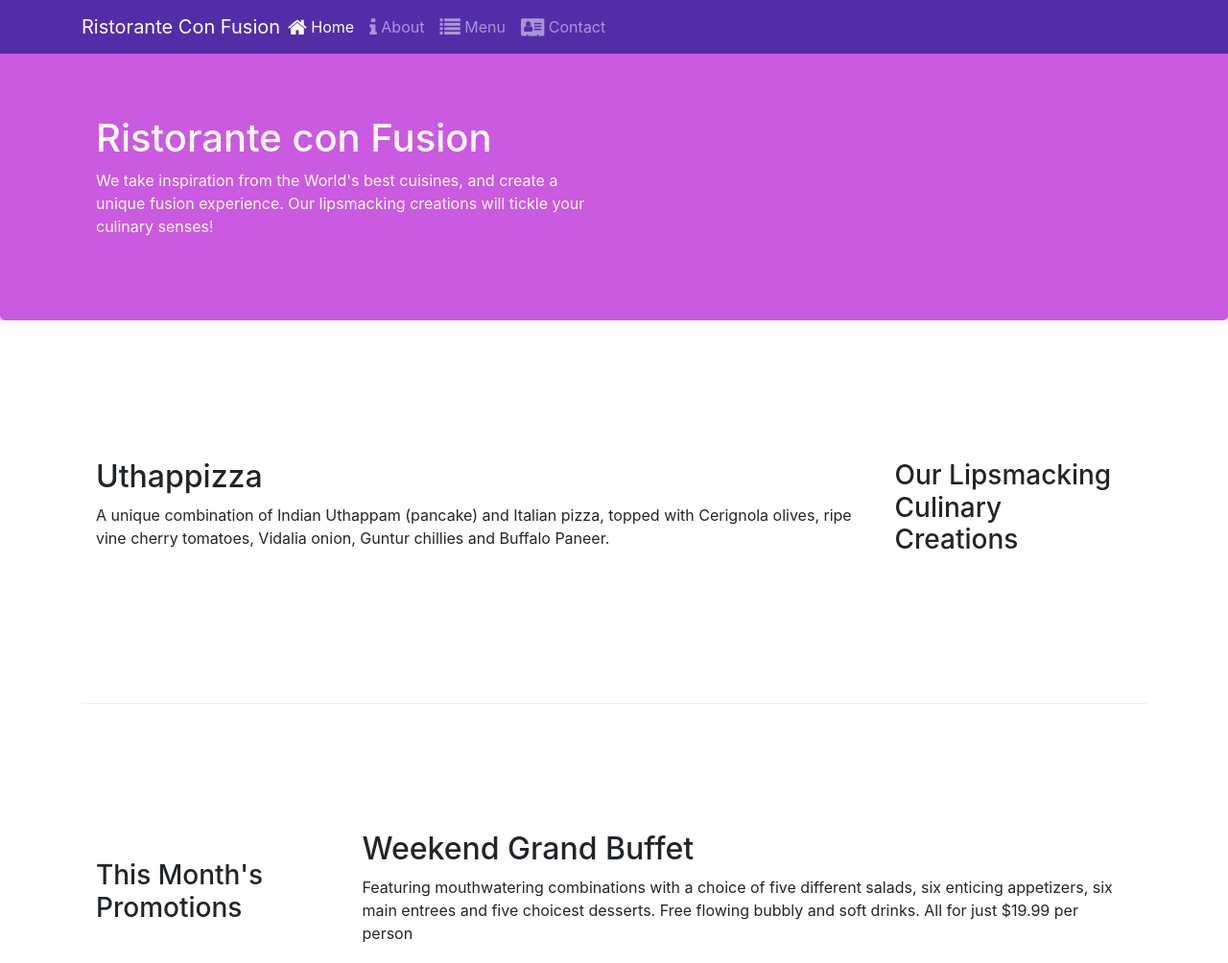
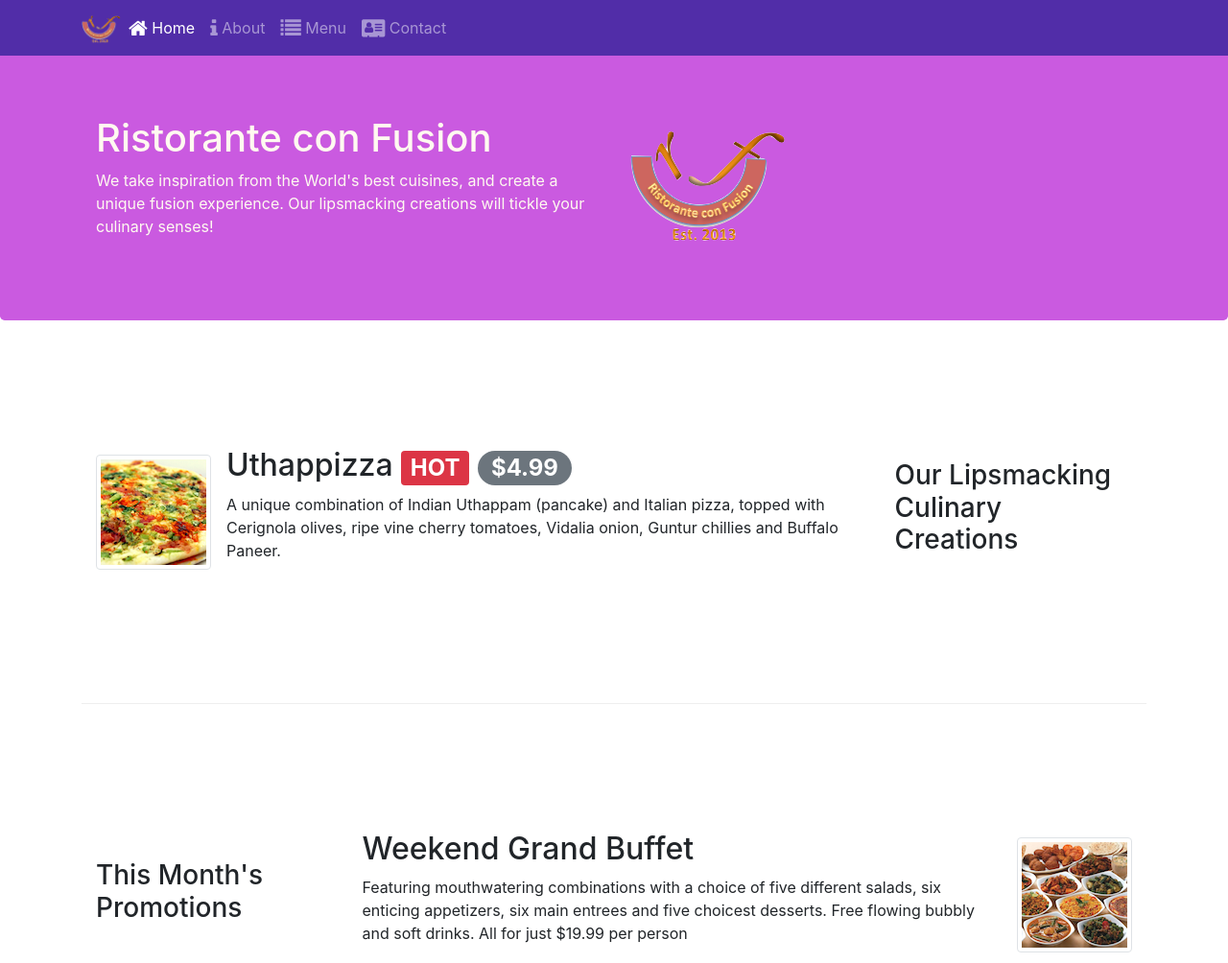
Before and after one commit to ali97730/Bootstrap-4, a website: page index.html in a window 1280 px wide. Shown: the top 1004 px of the page at 96% size. Drawn offline with nearby package versions, Linux system fonts and the light colour scheme.

Commit message:
alerting users

```diff
--- a/index.html
+++ b/index.html
@@ -22,7 +22,7 @@
         <button class="navbar-toggler" type="button" data-toggle="collapse" data-target="#Navbar">
             <span class="navbar-toggler-icon"></span>
         </button>
-        <a  class="navbar-brand mr-auto" href="#">Ristorante Con Fusion</a>
+        <a  class="navbar-brand mr-auto" href="#"><img src="img/logo.png" height="30px" width="41px"></a>
     <div class="collapse navbar-collapse" id="Navbar">
 
 
@@ -42,7 +42,8 @@
                     <h1>Ristorante con Fusion</h1>
                     <p>We take inspiration from the World's best cuisines, and create a unique fusion experience. Our lipsmacking creations will tickle your culinary senses!</p>
                 </div>
-                <div class="col-12 col-sm-6">
+                <div class="col-12 col-sm-6 align-self-center">
+                    <img src="img/logo.png"  class="image-fluid" >
                 </div>
             </div>
         </div>
@@ -54,8 +55,13 @@
                 <h3>Our Lipsmacking Culinary Creations</h3>
             </div>
             <div class="col-12 col-sm order-sm-first col-md" >
-                <h2>Uthappizza</h2>
+                <div class="media">
+                    <img src="img/uthappizza.png" alt="uthapizza" class="d-flex mr-3 img-thumbnail align-self-center">
+                <div clas="media-body">
+                <h2 class="mt-0">Uthappizza <span class="badge badge-danger">HOT</span>  <span class="badge  badge-pill badge-secondary">$4.99</span></h2>
                 <p>A unique combination of Indian Uthappam (pancake) and Italian pizza, topped with Cerignola olives, ripe vine cherry tomatoes, Vidalia onion, Guntur chillies and Buffalo Paneer.</p>
+                </div>
+            </div>
             </div>
         </div>
 
@@ -65,8 +71,13 @@
                 <h3>This Month's Promotions</h3>
             </div>
             <div class="col-12 col-sm col-md">
-                <h2>Weekend Grand Buffet</h2>
-                <p>Featuring mouthwatering combinations with a choice of five different salads, six enticing appetizers, six main entrees and five choicest desserts. Free flowing bubbly and soft drinks. All for just $19.99 per person </p>
+               <div class="media">
+                   <div class="media-body">
+                    <h2>Weekend Grand Buffet</h2>
+                    <p>Featuring mouthwatering combinations with a choice of five different salads, six enticing appetizers, six main entrees and five choicest desserts. Free flowing bubbly and soft drinks. All for just $19.99 per person </p>
+                   </div>
+                   <img src="img/buffet.png" alt="Buffet" class="d-flex ml-3 img-thumbnail align-self-center">
+               </div>
             </div>
         </div>
 
@@ -75,9 +86,14 @@
                 <h3>Meet our Culinary Specialists</h3>
             </div>
             <div class="col-12 col-sm  order-sm-first col-md">
-                <h2>Alberto Somayya</h2>
+                <div class="media">
+                    <img src="img/alberto.png" alt="alberto" class="d-flex mr-3 img-thumbnail align-self-center">
+                    <div class="media-body">
+                 <h2>Alberto Somayya</h2>
                 <h4>Executive Chef</h4>
                 <p>Award winning three-star Michelin chef with wide International experience having worked closely with whos-who in the culinary world, he specializes in creating mouthwatering Indo-Italian fusion experiences. </p>
+                    </div>
+                </div>
             </div>
         </div>
     </div>
```
Also changed, not shown: aboutus.html (+3 -2 lines), contactus.html (+4 -3 lines), img/alberto.png (added), img/buffet.png (added), img/logo.png (added), img/uthappizza.png (added), 1 other file.
